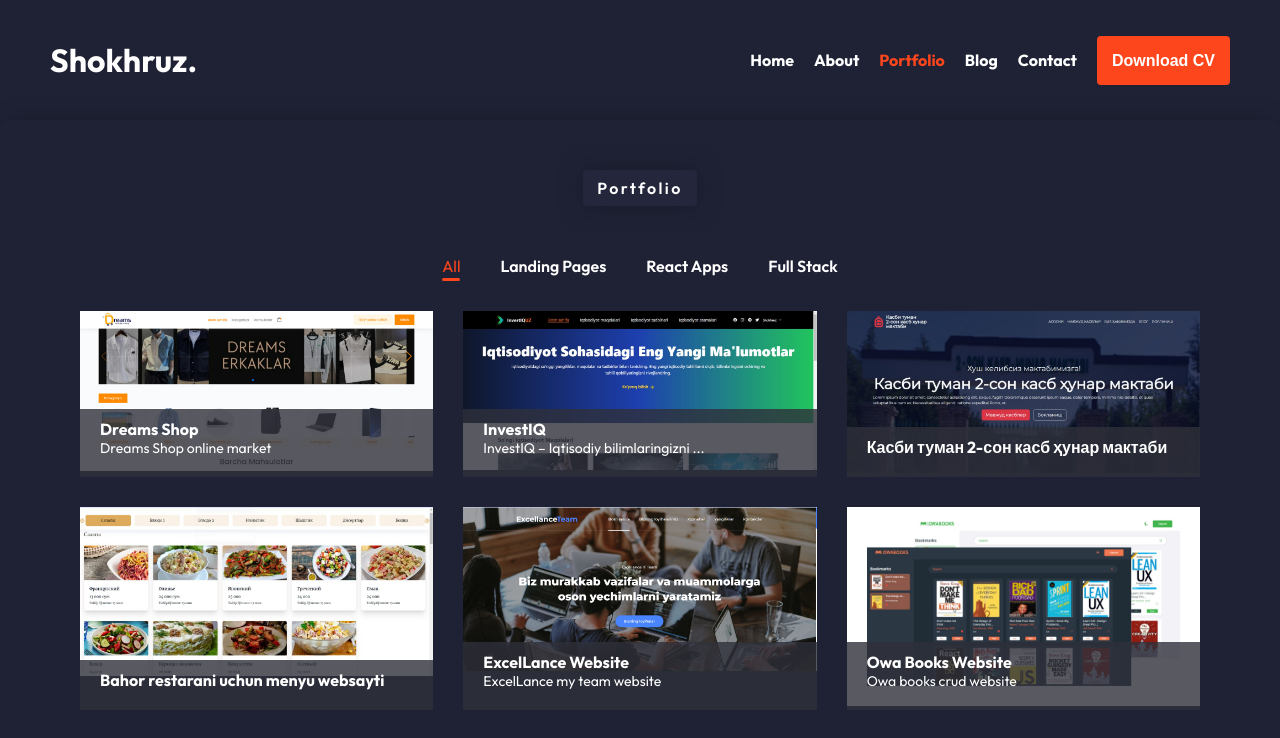
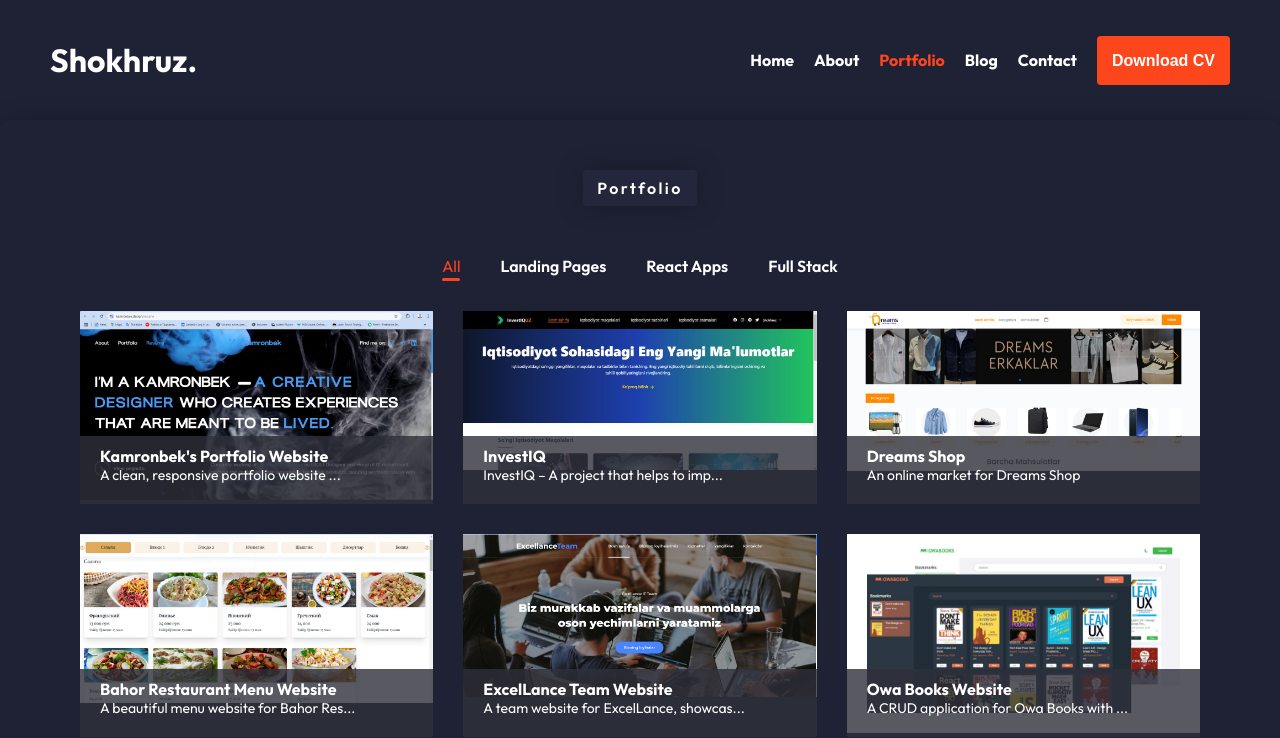
Before and after one commit to shokhruzisroilov/my-portfolio, a React (Vite) app: page /portfolio in a window 1280 px wide. Shown: the top 738 px of the page. Built offline with nearby package versions, Linux system fonts and the light colour scheme.

Commit message:
add portfolio project

```diff
--- a/src/data.js
+++ b/src/data.js
@@ -1,98 +1,97 @@
-import { v4 as uuidv4 } from "uuid";
-import dreamsShop from "./assets/images/dreams-shop.jpg";
-import countryInfo from "./assets/images/country-info-image.jpg";
-import todoApp from "./assets/images/todo-app-image.jpg";
-import owaBooks from "./assets/images/owa-books-image.jpg";
-import excellanceTeam from "./assets/images/exellance-team.jpg";
-import zummaPharma from "./assets/images/zumma-pharma.jpg";
-import invest from "./assets/images/invest.jpg";
-import bahorMenu from "./assets/images/bahor-menu.jpg";
-import kasbiMaktab from "./assets/images/kasbi-maktab.jpg";
+import { v4 as uuidv4 } from 'uuid'
+import dreamsShop from './assets/images/dreams-shop.jpg'
+import countryInfo from './assets/images/country-info-image.jpg'
+import todoApp from './assets/images/todo-app-image.jpg'
+import owaBooks from './assets/images/owa-books-image.jpg'
+import excellanceTeam from './assets/images/exellance-team.jpg'
+import zummaPharma from './assets/images/zumma-pharma.jpg'
+import invest from './assets/images/invest.jpg'
+import bahorMenu from './assets/images/bahor-menu.jpg'
+import kamronbekPortfolio from './assets/images/kamronbek-portfolio.jpg'
 
 const ProjectCardData = [
 	{
 		id: uuidv4(),
-    imgsrc: dreamsShop,
-    title: "Dreams Shop",
-    text: "Dreams Shop online market",
-    view: "https://dreams-shop.vercel.app/",
-    source: "https://github.com/shokhruzisroilov/dream-shop-e-commerse.git",
-    filter: "react",
+		imgsrc: kamronbekPortfolio,
+		title: "Kamronbek's Portfolio Website",
+		text: 'A clean, responsive portfolio website for a UI/UX designer, built from a Figma design',
+		view: 'https://kamronbek.design',
+		source: 'Private',
+		filter: 'react',
 	},
 	{
 		id: uuidv4(),
 		imgsrc: invest,
-    title: "InvestIQ",
-    text: "InvestIQ –  Iqtisodiy bilimlaringizni oshirishga yordam beruvchi loyiha!",
-    view: "https://investiq.uz",
+		title: 'InvestIQ',
+		text: 'InvestIQ – A project that helps to improve your economic knowledge!',
+		view: 'https://investiq.uz',
 		source:
-      "https://github.com/shokhruzisroilov/farrukhbeks-article-website.git",
-    filter: "fullstack",
+			'https://github.com/shokhruzisroilov/farrukhbeks-article-website.git',
+		filter: 'fullstack',
 	},
 	{
 		id: uuidv4(),
-    imgsrc: kasbiMaktab,
-    title: "Касби туман 2-сон касб ҳунар мактаби",
-    text: " ",
-    view: "https://www.kasbi2-sonkhm.uz/",
-    source: "",
-    filter: "react",
+		imgsrc: dreamsShop,
+		title: 'Dreams Shop',
+		text: 'An online market for Dreams Shop',
+		view: 'https://dreams-shop.vercel.app/',
+		source: 'https://github.com/shokhruzisroilov/dream-shop-e-commerse.git',
+		filter: 'react',
 	},
 	{
 		id: uuidv4(),
 		imgsrc: bahorMenu,
-    title: "Bahor restarani uchun menyu websayti",
-    text: " ",
-    view: "https://bahor-foods-menu-site.vercel.app/",
-    source: "https://github.com/shokhruzisroilov/bahor-foods-menu-site.git",
-    filter: "fullstack",
+		title: 'Bahor Restaurant Menu Website',
+		text: 'A beautiful menu website for Bahor Restaurant',
+		view: 'https://bahor-foods-menu-site.vercel.app/',
+		source: 'https://github.com/shokhruzisroilov/bahor-foods-menu-site.git',
+		filter: 'fullstack',
 	},
 	{
 		id: uuidv4(),
 		imgsrc: excellanceTeam,
-    title: "ExcelLance Website",
-    text: "ExcelLance my team website",
-    view: "https://excellance-team.vercel.app/",
-    source: "https://github.com/shokhruzisroilov/excellance-team.git",
-    filter: "landing",
+		title: 'ExcelLance Team Website',
+		text: 'A team website for ExcelLance, showcasing the team and their work',
+		view: 'https://excellance-team.vercel.app/',
+		source: 'https://github.com/shokhruzisroilov/excellance-team.git',
+		filter: 'landing',
 	},
 	{
 		id: uuidv4(),
 		imgsrc: owaBooks,
-    title: "Owa Books Website",
-    text: "Owa books crud website",
-    view: "https://owa-books-eta.vercel.app/sign-in",
-    source: "https://github.com/shokhruzisroilov/owa-books.git",
-    filter: "react",
+		title: 'Owa Books Website',
+		text: 'A CRUD application for Owa Books with user authentication',
+		view: 'https://owa-books-eta.vercel.app/sign-in',
+		source: 'https://github.com/shokhruzisroilov/owa-books.git',
+		filter: 'react',
 	},
 	{
 		id: uuidv4(),
 		imgsrc: countryInfo,
-    title: "Country Info",
-    text: "Information about countries and a site that works with api.",
-    view: "https://2-country-info.vercel.app/",
-    source: "https://github.com/shokhruzisroilov/CountryInfo.git",
-    filter: "react",
+		title: 'Country Info',
+		text: 'A website that provides information about countries, with API integration',
+		view: 'https://2-country-info.vercel.app/',
+		source: 'https://github.com/shokhruzisroilov/CountryInfo.git',
+		filter: 'react',
 	},
 	{
 		id: uuidv4(),
 		imgsrc: todoApp,
-    title: "React Todo App",
-    text: "Beautiful and functional todo app",
-    view: "https://todo-app-project1.vercel.app/",
-    source: "https://github.com/shokhruzisroilov/TodoApp.git",
-    filter: "react",
+		title: 'React Todo App',
+		text: 'A beautiful and functional todo application built with React',
+		view: 'https://todo-app-project1.vercel.app/',
+		source: 'https://github.com/shokhruzisroilov/TodoApp.git',
+		filter: 'react',
 	},
-
 	{
 		id: uuidv4(),
 		imgsrc: zummaPharma,
-    title: "Zumma Pharma website",
-    text: " ",
-    view: "https://zumma-pharma-site.netlify.app/",
-    source: "https://github.com/shokhruzisroilov/OwaBooks-react",
-    filter: "landing",
+		title: 'Zumma Pharma Website',
+		text: 'A professional website for Zumma Pharma',
+		view: 'https://zumma-pharma-site.netlify.app/',
+		source: 'https://github.com/shokhruzisroilov/OwaBooks-react',
+		filter: 'landing',
 	},
-];
+]
 
-export default ProjectCardData;
+export default ProjectCardData
```
Also changed, not shown: src/assets/images/kamronbek-portfolio.jpg (added). Lines whose indentation alone changed are shown as unchanged.
